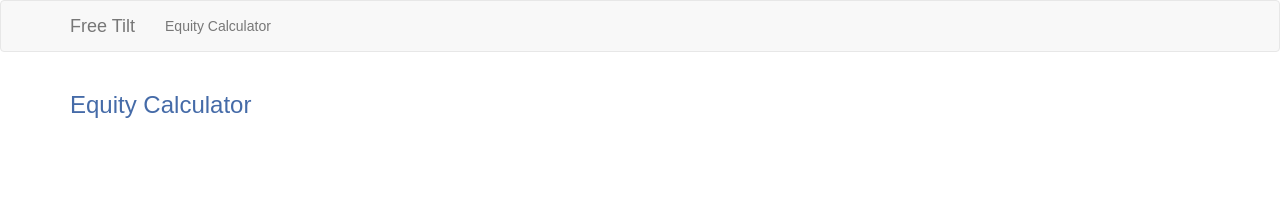
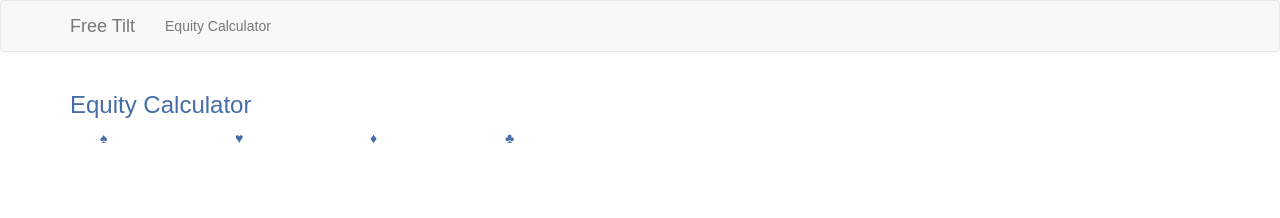
Before and after one commit to billmiller2/freetilt, a React (Create React App) app: page /equitycalculator in a window 1280 px wide. Shown: the top 218 px of the page. Built offline with nearby package versions, Linux system fonts and the light colour scheme.

Commit message:
cards component

```diff
--- /dev/null
+++ b/src/equitycalculator/components/buttons/card.jsx
@@ -0,0 +1,3 @@
+import * as React from 'react'
+
+export const Card = () => <button>Card</button>
--- /dev/null
+++ b/src/equitycalculator/components/buttons/index.js
@@ -0,0 +1 @@
+export * from './card'
--- /dev/null
+++ b/src/equitycalculator/components/cards.jsx
@@ -0,0 +1,19 @@
+import * as React from 'react'
+import { Col } from 'react-bootstrap'
+import { suits } from '../'
+
+export class Cards extends React.Component {
+    render() {
+        let cols = []
+
+        for (let i = 0; i < suits.length; i++) {
+            cols.push(<Col key={i} xs={3}>{suits[i]}</Col>)
+        }
+
+        return (
+            <div>
+                {cols}
+            </div>
+        )
+    }
+}
--- a/src/equitycalculator/components/equityCalculator.jsx
+++ b/src/equitycalculator/components/equityCalculator.jsx
@@ -1,11 +1,17 @@
 import * as React from 'react'
-import { Grid } from 'react-bootstrap'
+import { Grid, Col } from 'react-bootstrap'
+import { Cards } from './'
 
 export class EquityCalculator extends React.Component {
     render() {
         return (
             <Grid>
                 <h3>Equity Calculator</h3>
+                <Col xs={6}>
+                    <Cards />
+                </Col>
+                <Col xs={6}>
+                </Col>
             </Grid>
         )
     }
--- a/src/equitycalculator/components/index.js
+++ b/src/equitycalculator/components/index.js
@@ -1 +1,2 @@
 export * from './equityCalculator'
+export * from './cards'
```
